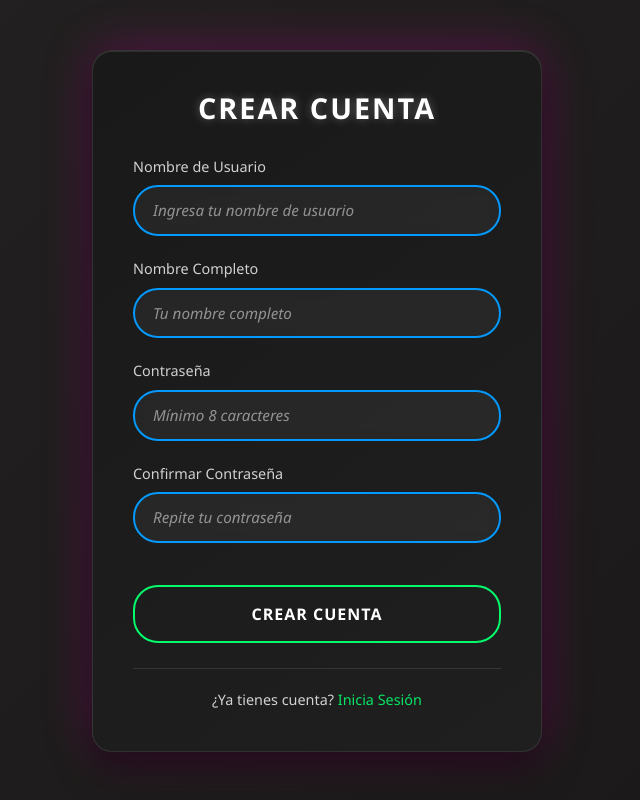
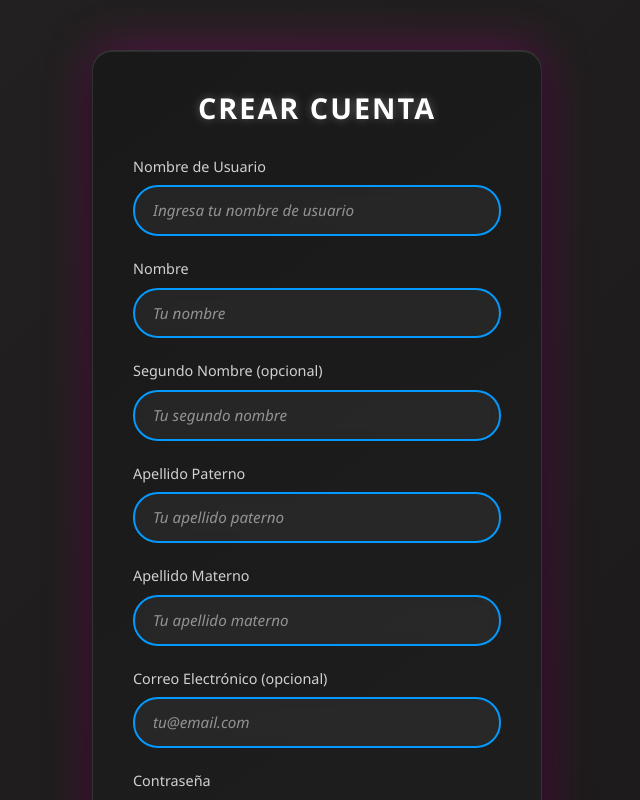
Before and after one commit to 2100679b/proyect, a Vue app in the folder frontend/: page /register in a window 1280 px wide. Shown: the top 800 px of the page, without its empty margins (323-963 px from the left). Built offline with nearby package versions, Linux system fonts and the light colour scheme.

Commit message:
Proyecto inicial con base de datos PostgreSQL para monitoreo de dispositivos

```diff
--- a/frontend/src/components/sesion/register.vue
+++ b/frontend/src/components/sesion/register.vue
@@ -19,34 +19,92 @@
           <span v-if="errors.username" class="error-message">{{ errors.username }}</span>
         </div>
 
-        <!-- Nombre Completo -->
+        <!-- Nombre -->
         <div class="form-group">
-          <label for="nombre">Nombre Completo</label>
+          <label for="nombre">Nombre</label>
           <input
             type="text"
             id="nombre"
             v-model.trim="form.nombre"
             :class="{ 'error': errors.nombre }"
-            placeholder="Tu nombre completo"
+            placeholder="Tu nombre"
             :disabled="isSubmitting"
             required
           />
           <span v-if="errors.nombre" class="error-message">{{ errors.nombre }}</span>
         </div>
 
+        <!-- Segundo Nombre (opcional) -->
+        <div class="form-group">
+          <label for="segundo_nombre">Segundo Nombre (opcional)</label>
+          <input
+            type="text"
+            id="segundo_nombre"
+            v-model.trim="form.segundo_nombre"
+            :class="{ 'error': errors.segundo_nombre }"
+            placeholder="Tu segundo nombre"
+            :disabled="isSubmitting"
+          />
+          <span v-if="errors.segundo_nombre" class="error-message">{{ errors.segundo_nombre }}</span>
+        </div>
+
+        <!-- Apellido Paterno -->
+        <div class="form-group">
+          <label for="apellido_paterno">Apellido Paterno</label>
+          <input
+            type="text"
+            id="apellido_paterno"
+            v-model.trim="form.apellido_paterno"
+            :class="{ 'error': errors.apellido_paterno }"
+            placeholder="Tu apellido paterno"
+            :disabled="isSubmitting"
+            required
+          />
+          <span v-if="errors.apellido_paterno" class="error-message">{{ errors.apellido_paterno }}</span>
+        </div>
+
+        <!-- Apellido Materno -->
+        <div class="form-group">
+          <label for="apellido_materno">Apellido Materno</label>
+          <input
+            type="text"
+            id="apellido_materno"
+            v-model.trim="form.apellido_materno"
+            :class="{ 'error': errors.apellido_materno }"
+            placeholder="Tu apellido materno"
+            :disabled="isSubmitting"
+            required
+          />
+          <span v-if="errors.apellido_materno" class="error-message">{{ errors.apellido_materno }}</span>
+        </div>
+
+        <!-- Correo (opcional, para futuro uso) -->
+        <div class="form-group">
+          <label for="correo">Correo Electrónico (opcional)</label>
+          <input
+            type="email"
+            id="correo"
+            v-model.trim="form.correo"
+            :class="{ 'error': errors.correo }"
+            placeholder="tu@email.com"
+            :disabled="isSubmitting"
+          />
+          <span v-if="errors.correo" class="error-message">{{ errors.correo }}</span>
+        </div>
+
         <!-- Password -->
         <div class="form-group">
-          <label for="password">Contraseña</label>
+          <label for="contrasena">Contraseña</label>
           <input
             type="password"
-            id="password"
-            v-model="form.password"
-            :class="{ 'error': errors.password }"
+            id="contrasena"
+            v-model="form.contrasena"
+            :class="{ 'error': errors.contrasena }"
             placeholder="Mínimo 8 caracteres"
             :disabled="isSubmitting"
             required
           />
-          <span v-if="errors.password" class="error-message">{{ errors.password }}</span>
+          <span v-if="errors.contrasena" class="error-message">{{ errors.contrasena }}</span>
         </div>
 
         <!-- Confirm Password -->
@@ -102,7 +160,7 @@
 
 <script>
 import axios from 'axios';
-import bcrypt from 'bcryptjs'; // Instalar: npm install bcryptjs
+// NO uses bcrypt en el frontend - es responsabilidad del backend
 
 export default {
   name: 'Register',
@@ -111,16 +169,20 @@ export default {
       form: {
         username: '',
         nombre: '',
-        password: '',
+        segundo_nombre: '',
+        apellido_paterno: '',
+        apellido_materno: '',
+        correo: '',
+        contrasena: '',
         confirmPassword: '',
-        selectedRoles: [] // Array de IDs de roles seleccionados
+        selectedRoles: []
       },
       errors: {},
       isSubmitting: false,
       generalError: '',
       successMessage: '',
       showRoleSelection: false, // Cambiar a true si quieres mostrar selección de roles
-      availableRoles: [] // Se llenará desde la API
+      availableRoles: []
     };
   },
   async mounted() {
@@ -147,25 +209,46 @@ export default {
 
     validateForm() {
       const letrasYEspacios = /^[a-zA-ZáéíóúÁÉÍÓÚñÑ\s]+$/;
+      const emailRegex = /^[^\s@]+@[^\s@]+\.[^\s@]+$/;
       this.errors = {};
 
-      // Validar username - debe coincidir con la estructura de tu BD
+      // Validar username
       if (!this.form.username || this.form.username.length < 3 || this.form.username.length > 100) {
         this.errors.username = 'El nombre de usuario debe tener entre 3 y 100 caracteres';
       }
 
-      // Validar nombre completo - debe coincidir con campo 'nombre' en BD
-      if (!this.form.nombre || !letrasYEspacios.test(this.form.nombre) || this.form.nombre.length > 100) {
-        this.errors.nombre = 'El nombre es requerido, solo puede contener letras y espacios (máximo 100 caracteres)';
+      // Validar nombre
+      if (!this.form.nombre || !letrasYEspacios.test(this.form.nombre) || this.form.nombre.length > 50) {
+        this.errors.nombre = 'El nombre es requerido, solo puede contener letras y espacios (máximo 50 caracteres)';
       }
 
-      // Validar contraseña - debe ser lo suficientemente fuerte para hash
-      if (!this.form.password || this.form.password.length < 8) {
-        this.errors.password = 'La contraseña debe tener al menos 8 caracteres';
+      // Validar segundo nombre (opcional)
+      if (this.form.segundo_nombre && (!letrasYEspacios.test(this.form.segundo_nombre) || this.form.segundo_nombre.length > 50)) {
+        this.errors.segundo_nombre = 'Solo puede contener letras y espacios (máximo 50 caracteres)';
+      }
+
+      // Validar apellido paterno
+      if (!this.form.apellido_paterno || !letrasYEspacios.test(this.form.apellido_paterno) || this.form.apellido_paterno.length > 50) {
+        this.errors.apellido_paterno = 'El apellido paterno es requerido, solo puede contener letras y espacios (máximo 50 caracteres)';
+      }
+
+      // Validar apellido materno
+      if (!this.form.apellido_materno || !letrasYEspacios.test(this.form.apellido_materno) || this.form.apellido_materno.length > 50) {
+        this.errors.apellido_materno = 'El apellido materno es requerido, solo puede contener letras y espacios (máximo 50 caracteres)';
+      }
+
+      // Validar correo (opcional)
+      if (this.form.correo && !emailRegex.test(this.form.correo)) {
+        this.errors.correo = 'El formato del correo electrónico no es válido';
+      }
+
+      // Validar contraseña
+      if (!this.form.contrasena || this.form.contrasena.length < 8) {
+        this.errors.contrasena = 'La contraseña debe tener al menos 8 caracteres';
       }
 
       // Confirmar contraseña
-      if (!this.form.confirmPassword || this.form.password !== this.form.confirmPassword) {
+      if (!this.form.confirmPassword || this.form.contrasena !== this.form.confirmPassword) {
         this.errors.confirmPassword = 'Las contraseñas no coinciden';
       }
 
@@ -177,16 +260,6 @@ export default {
       return Object.keys(this.errors).length === 0;
     },
 
-    async hashPassword(password) {
-      try {
-        const saltRounds = 12;
-        return await bcrypt.hash(password, saltRounds);
-      } catch (error) {
-        console.error('Error hasheando contraseña:', error);
-        throw error;
-      }
-    },
-
     async handleSubmit() {
       this.clearMessages();
 
@@ -195,19 +268,18 @@ export default {
       this.isSubmitting = true;
 
       try {
-        // Hashear la contraseña antes de enviar
-        const hashedPassword = await this.hashPassword(this.form.password);
-
-        // Estructura de datos que coincide con tu esquema de BD
+        // Estructura de datos que coincide exactamente con tu backend
         const userData = {
           username: this.form.username.trim(),
           nombre: this.form.nombre.trim(),
-          password: hashedPassword, // Contraseña hasheada
-          roles: this.showRoleSelection ? this.form.selectedRoles : [1], // Array de IDs de roles
-          registro_usuario: 0 // Usuario sistema por defecto
+          segundo_nombre: this.form.segundo_nombre.trim() || null,
+          apellido_paterno: this.form.apellido_paterno.trim(),
+          apellido_materno: this.form.apellido_materno.trim(),
+          correo: this.form.correo.trim() || null,
+          contrasena: this.form.contrasena // El backend se encarga del hash
         };
 
-        console.log('Enviando datos:', { ...userData, password: '[HIDDEN]' });
+        console.log('Enviando datos:', { ...userData, contrasena: '[HIDDEN]' });
 
         const response = await axios.post('/api/register', userData);
 
@@ -218,7 +290,11 @@ export default {
           this.form = {
             username: '',
             nombre: '',
-            password: '',
+            segundo_nombre: '',
+            apellido_paterno: '',
+            apellido_materno: '',
+            correo: '',
+            contrasena: '',
             confirmPassword: '',
             selectedRoles: []
           };
@@ -228,7 +304,7 @@ export default {
             this.$router.push('/login');
           }, 2000);
         } else {
-          this.generalError = response.data.message || 'Error al registrar usuario';
+          this.generalError = response.data.mensaje || 'Error al registrar usuario';
         }
 
       } catch (error) {
@@ -236,11 +312,11 @@ export default {
 
         if (error.response) {
           const status = error.response.status;
-          const message = error.response.data?.message || error.response.data?.error;
+          const message = error.response.data?.mensaje || error.response.data?.error;
 
           switch (status) {
             case 409:
-              this.generalError = 'El nombre de usuario ya existe. Elige otro.';
+              this.generalError = 'El nombre de usuario o nombre completo ya existe. Elige otro.';
               break;
             case 400:
               this.generalError = message || 'Datos inválidos. Verifica la información.';
```
